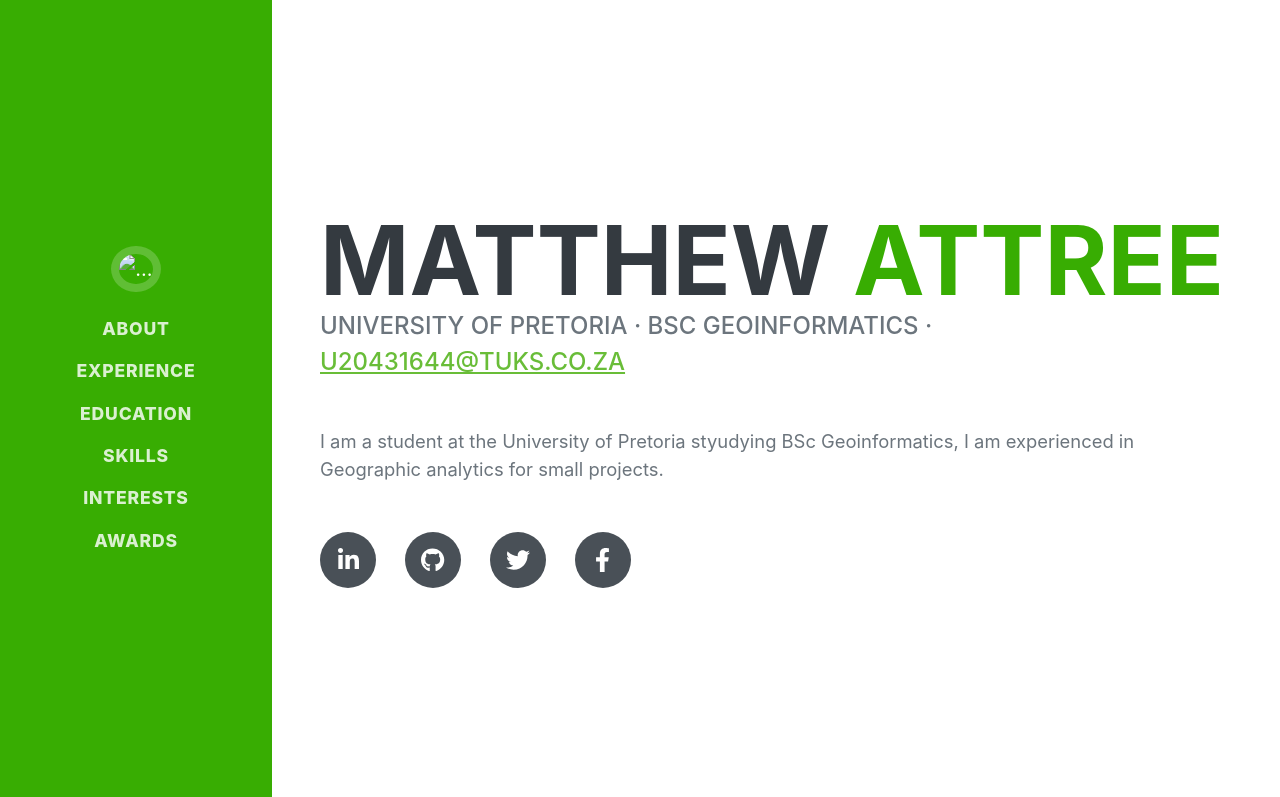
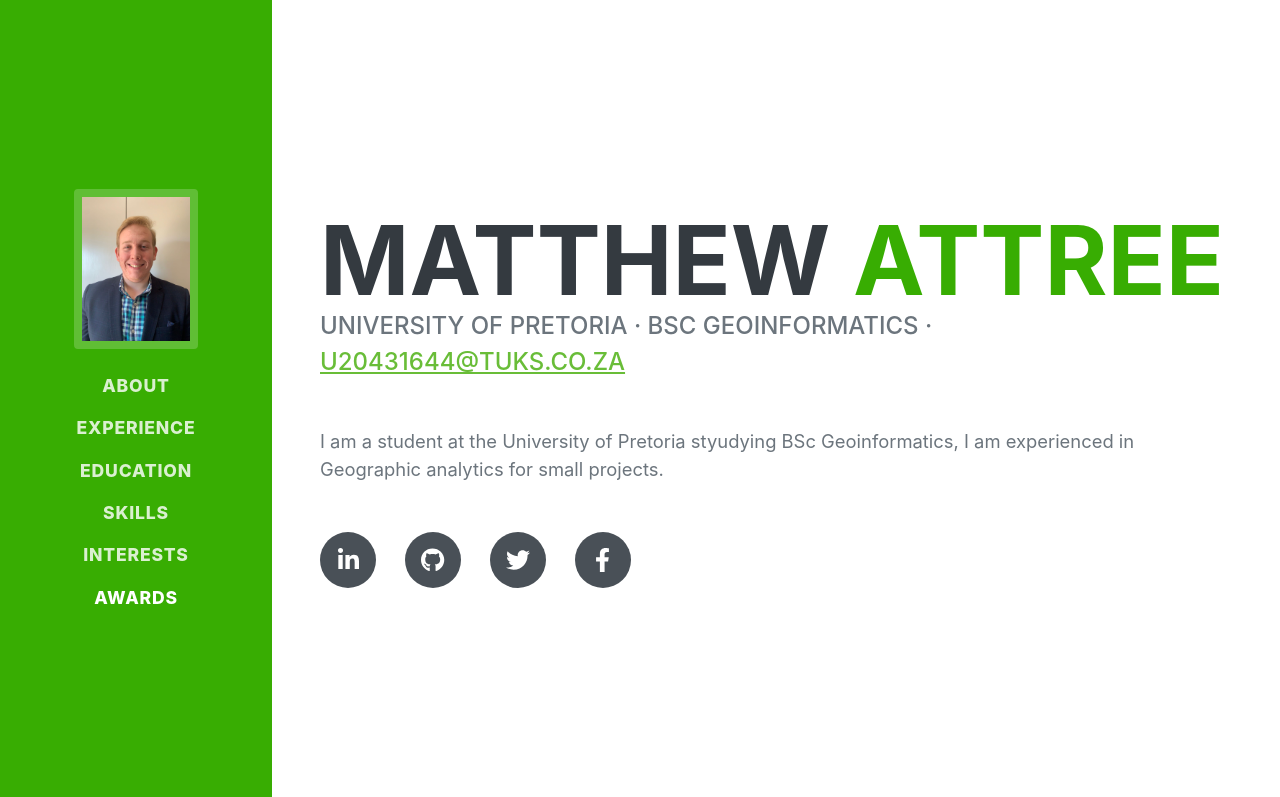
Before and after one commit to u20431644/u20431644.github.io, a plain HTML site: page index.html in a window 1280 px wide. Shown: the top 797 px of the page. Drawn offline with nearby package versions, Linux system fonts and the light colour scheme; a web font is replaced by a local one.

Commit message:
IMG Upload

```diff
--- a/index.html
+++ b/index.html
@@ -20,7 +20,7 @@
         <nav class="navbar navbar-expand-lg navbar-dark bg-primary fixed-top" id="sideNav">
             <a class="navbar-brand js-scroll-trigger" href="#page-top">
                 <span class="d-block d-lg-none">Matthew Attree</span>
-                <span class="d-none d-lg-block"><img class="img-fluid img-profile rounded-circle mx-auto mb-2" src="assets/img/profile.jpg" alt="..." /></span>
+                <span class="d-none d-lg-block"><img class="img-fluid img-profile rounded mx-auto mb-2" src="/profile.jpg" alt="..." /></span>
             </a>
             <button class="navbar-toggler" type="button" data-bs-toggle="collapse" data-bs-target="#navbarResponsive" aria-controls="navbarResponsive" aria-expanded="false" aria-label="Toggle navigation"><span class="navbar-toggler-icon"></span></button>
             <div class="collapse navbar-collapse" id="navbarResponsive">
@@ -203,6 +203,6 @@
         <!-- Bootstrap core JS-->
         <script src="https://cdn.jsdelivr.net/npm/bootstrap@5.1.3/dist/js/bootstrap.bundle.min.js"></script>
         <!-- Core theme JS-->
-        <script src="js/scripts.js"></script>
+        <script src="/scripts.js"></script>
     </body>
 </html>
```
Also changed, not shown: profile.jpg (added).
